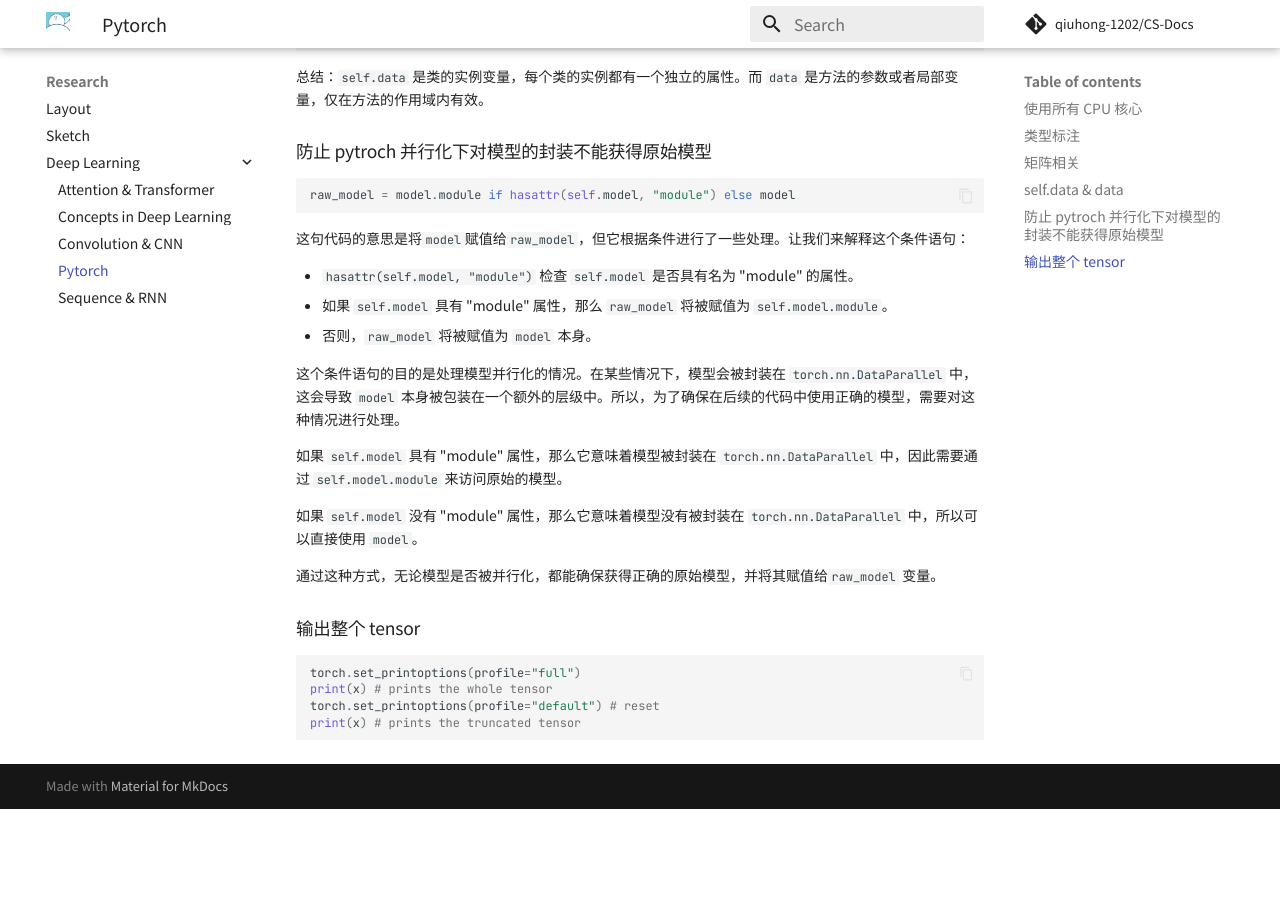
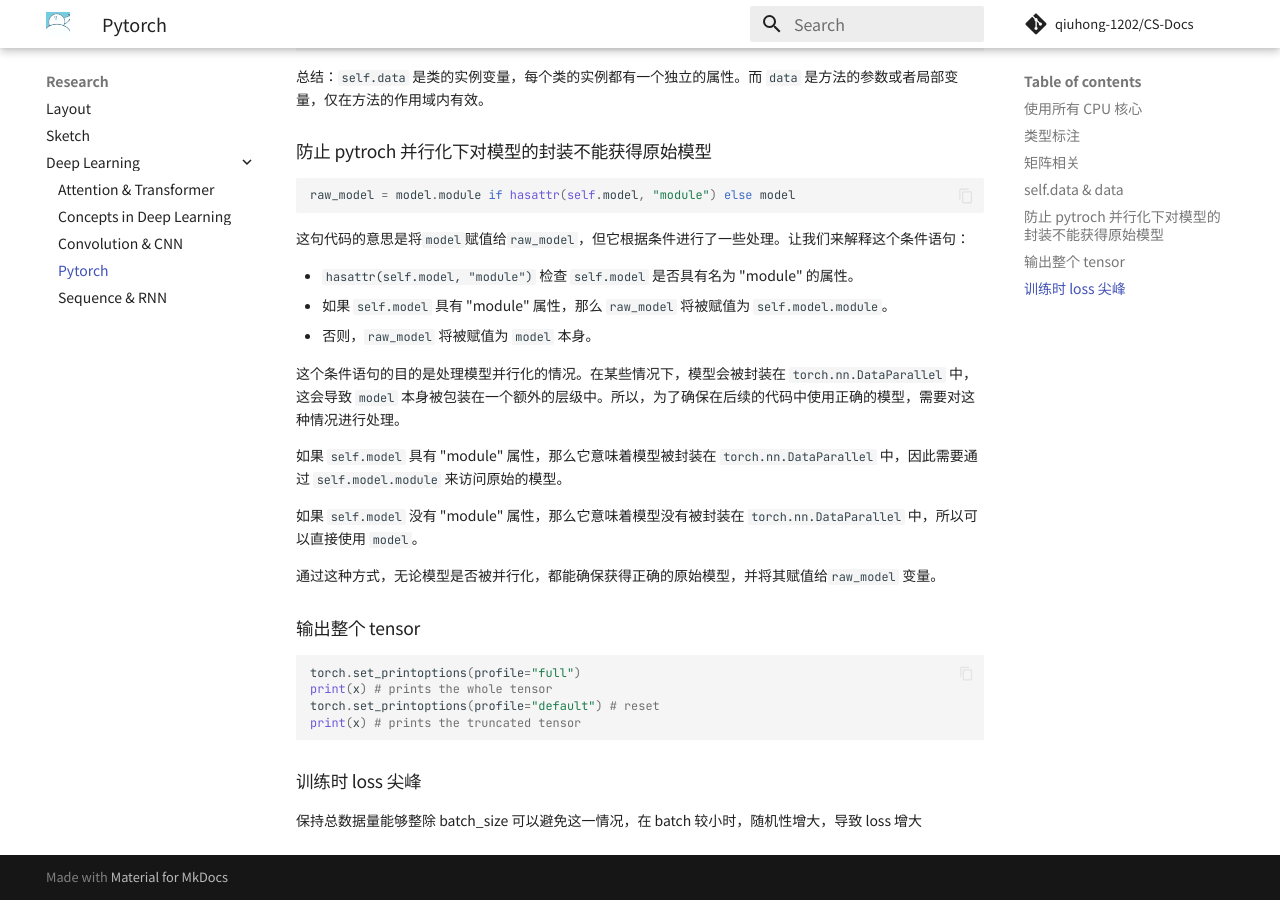
Before and after one commit to QiuHong-1202/CS-Document, an MkDocs documentation site: the page built from docs/Research/Deep Learning/Pytorch.md, in a window 1280 px wide and 900 px high, scrolled down 1428 px. Built offline with MkDocs 1.6.1 and Material for MkDocs 9.7.7, drawn with Linux system fonts in a browser that asks for light colours; nearby versions of some CDN libraries; comment, search, counter and statistics services are not loaded; before the commit the page ends 2237 px from its top, so only the background shows below that.

Commit message:
docs: loss problem

````diff
--- a/docs/Research/Deep Learning/Pytorch.md
+++ b/docs/Research/Deep Learning/Pytorch.md
@@ -94,3 +94,7 @@ print(x) # prints the whole tensor
 torch.set_printoptions(profile="default") # reset
 print(x) # prints the truncated tensor
 ```
+
+### 训练时 loss 尖峰
+
+保持总数据量能够整除 batch_size 可以避免这一情况，在 batch 较小时，随机性增大，导致 loss 增大
````
